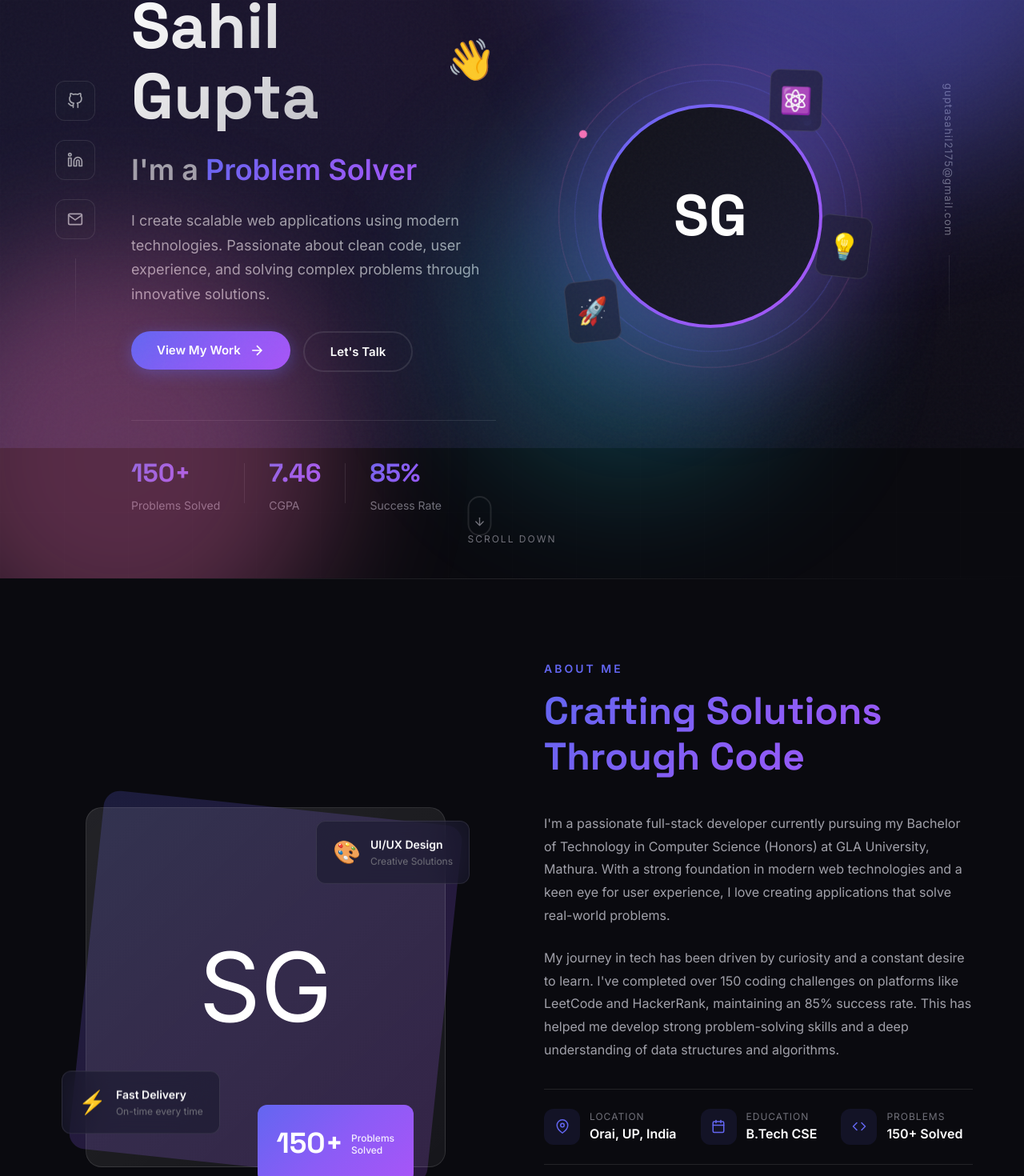
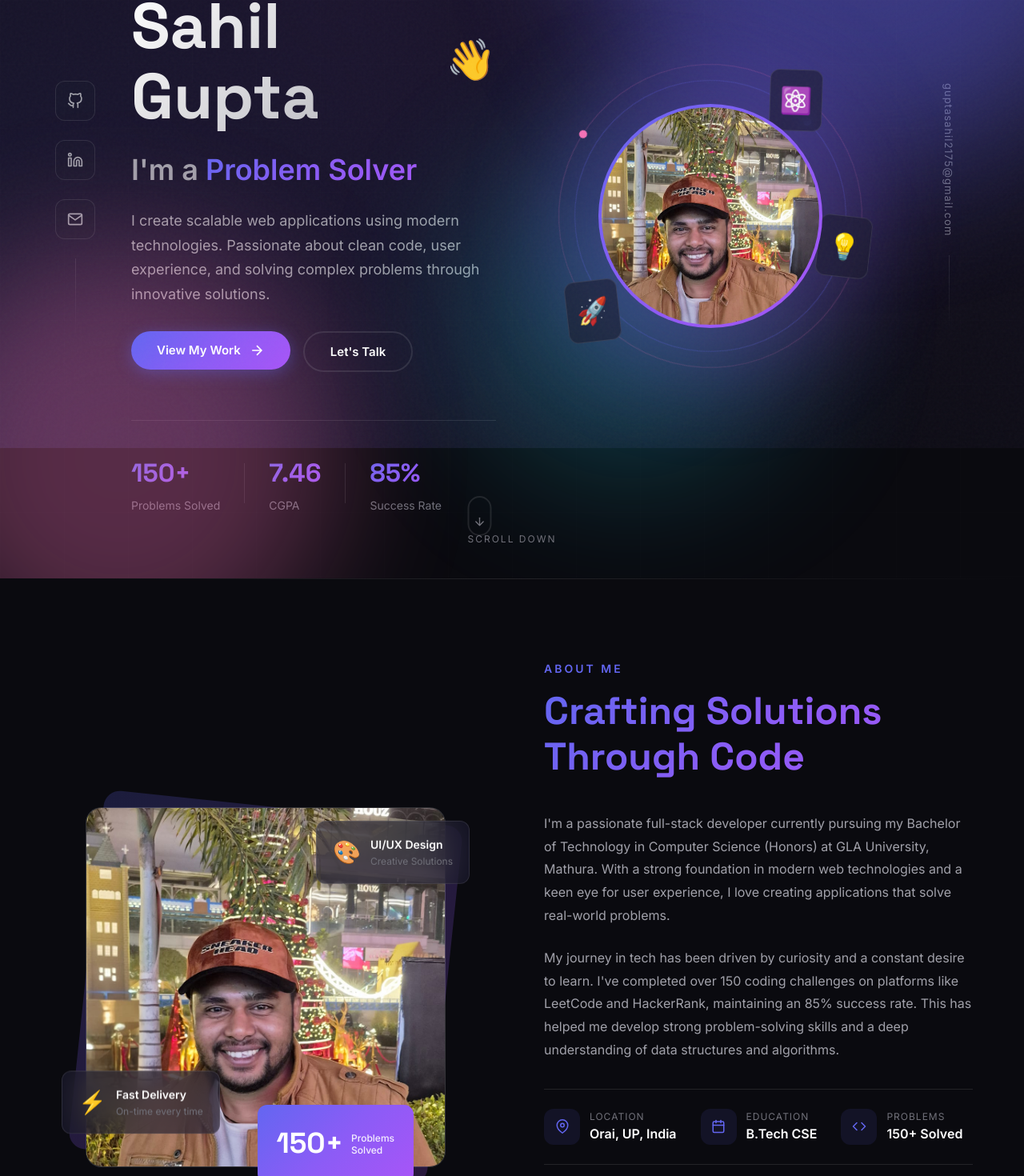
Before and after one commit to Sahilgupta2175/Sahil-Gupta-Portfolio, a React (Create React App) app in the folder client/: page / in a window 1280 px wide. Shown: the part 240-1710 px from the top of the page at 80% size. Built offline with nearby package versions, Linux system fonts and the light colour scheme; the HTML template or start-up script is replaced by a standard one.

Commit message:
Revert "Replace photo with SG text avatar"
This reverts commit 1e57ded09bd4db5e3bb9dd05aaaefe581d294379.

```diff
--- a/client/src/components/About/About.jsx
+++ b/client/src/components/About/About.jsx
@@ -52,7 +52,11 @@ const About = () => {
             <div className="about-image-wrapper">
               <div className="about-image-bg" />
               <div className="about-image">
-                <div className="about-avatar">SG</div>
+                <img
+                  src="/Sahil_Photo.jpg"
+                  alt="Sahil Gupta"
+                  className="about-avatar-img"
+                />
               </div>
 
               {/* Floating Cards */}
--- a/client/src/components/Hero/Hero.jsx
+++ b/client/src/components/Hero/Hero.jsx
@@ -206,7 +206,11 @@ const Hero = () => {
             <div className="hero-image-wrapper">
               <div className="hero-image-bg" />
               <div className="hero-image">
-                <div className="hero-avatar">SG</div>
+                <img
+                  src="/Sahil_Photo.jpg"
+                  alt="Sahil Gupta"
+                  className="hero-avatar-img"
+                />
               </div>
               <div className="hero-image-ring" />
               <div className="hero-image-ring hero-image-ring-2" />
```
